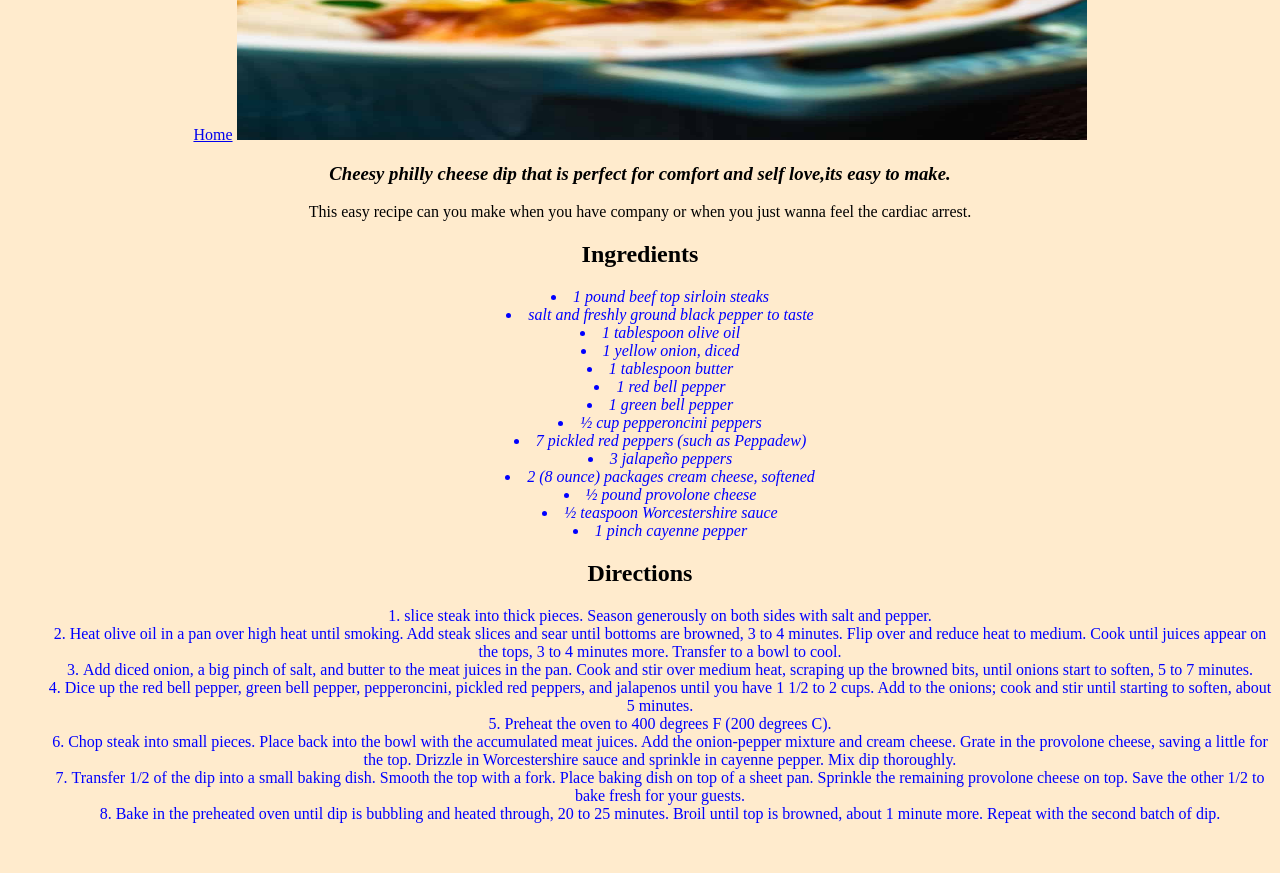
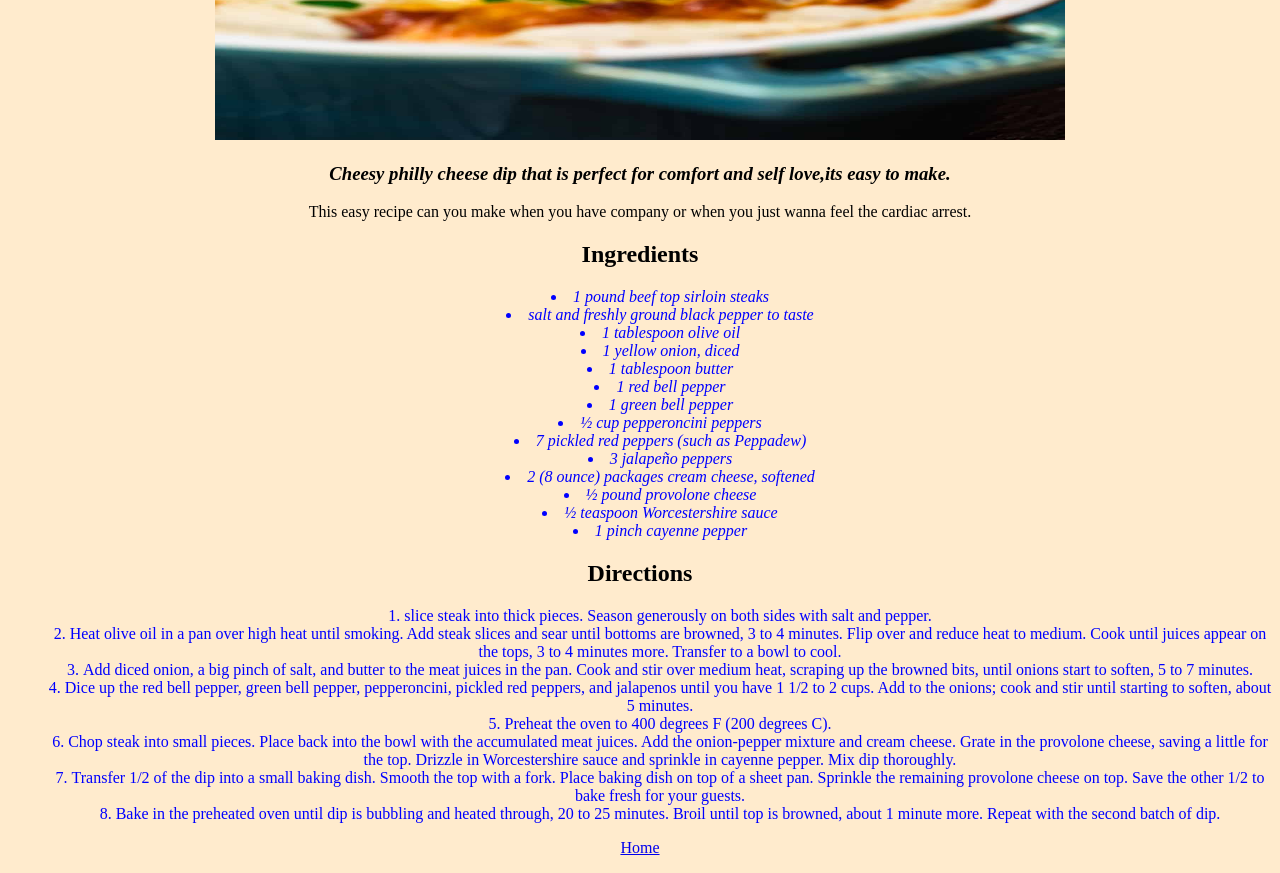
Before and after one commit to debugmebaby/odin-recipes, a plain HTML site: page recipes/phillydip.html in a window 1280 px wide. Shown: the part 540-1413 px from the top of the page. Before the commit the page ends 1379 px from the top, so only its background shows below. Drawn offline with Linux system fonts and the light colour scheme.

Commit message:
added paragraph to home link button

```diff
--- a/recipes/phillydip.html
+++ b/recipes/phillydip.html
@@ -8,7 +8,7 @@
 </head>
 <body>
     <h1 class="header">phillydip</h1>
-    <a href="../index.html">Home</a>
+
 
     <img src="./img/phillydip.jpg" alt="philly cheese dip" height="600" width="850">
     <h3 class="header3"><em><strong>Cheesy philly cheese dip that is perfect for comfort and self love,its easy to make.</em></strong></h3>
@@ -41,5 +41,6 @@ This easy recipe can you make when you have company or when you just wanna feel
 <li>Transfer 1/2 of the dip into a small baking dish. Smooth the top with a fork. Place baking dish on top of a sheet pan. Sprinkle the remaining provolone cheese on top. Save the other 1/2 to bake fresh for your guests.</li>
 <li>Bake in the preheated oven until dip is bubbling and heated through, 20 to 25 minutes. Broil until top is browned, about 1 minute more. Repeat with the second batch of dip.</li>
 </ol>
+<p><a href="../index.html">Home</a></p>
 </body>
 </html>
```
